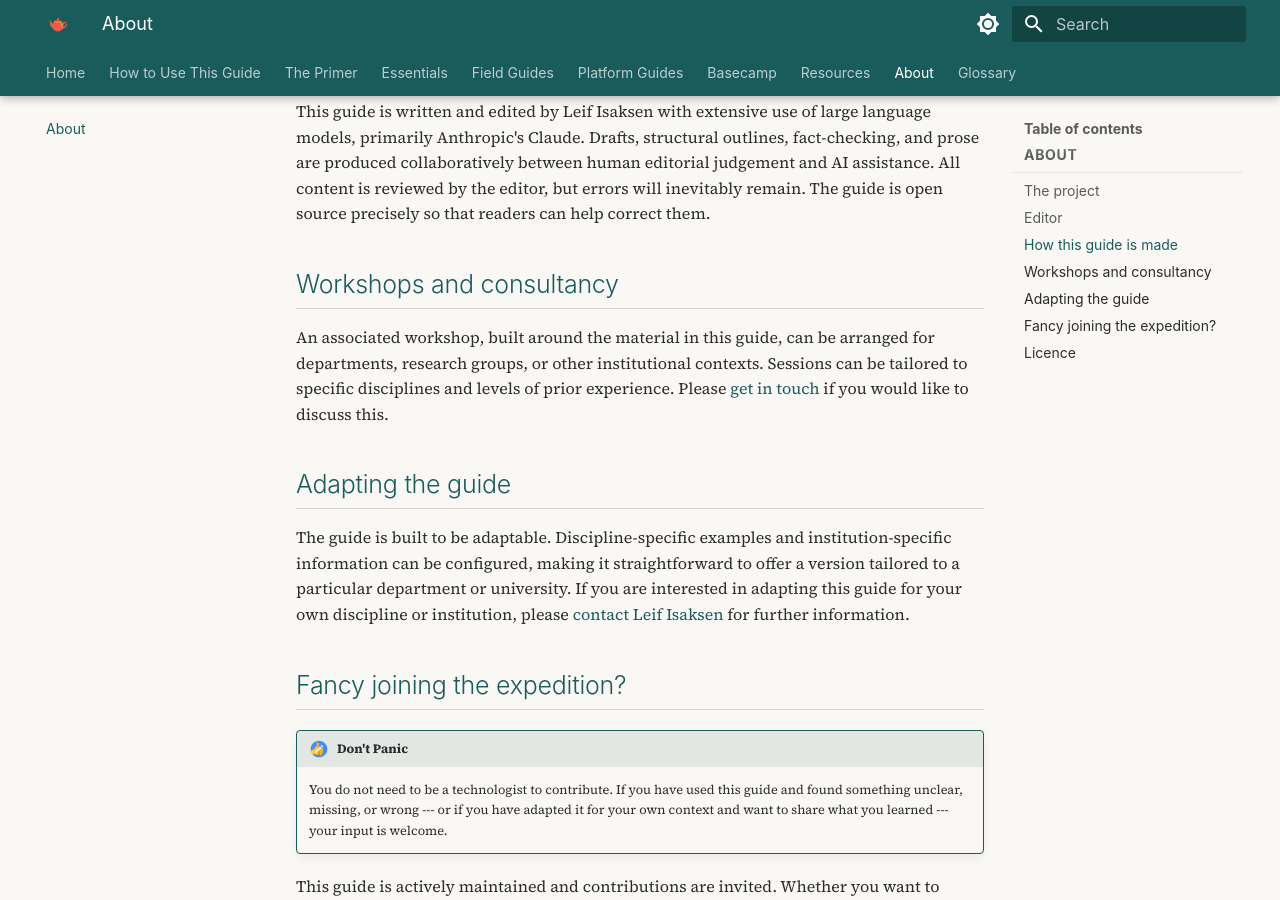
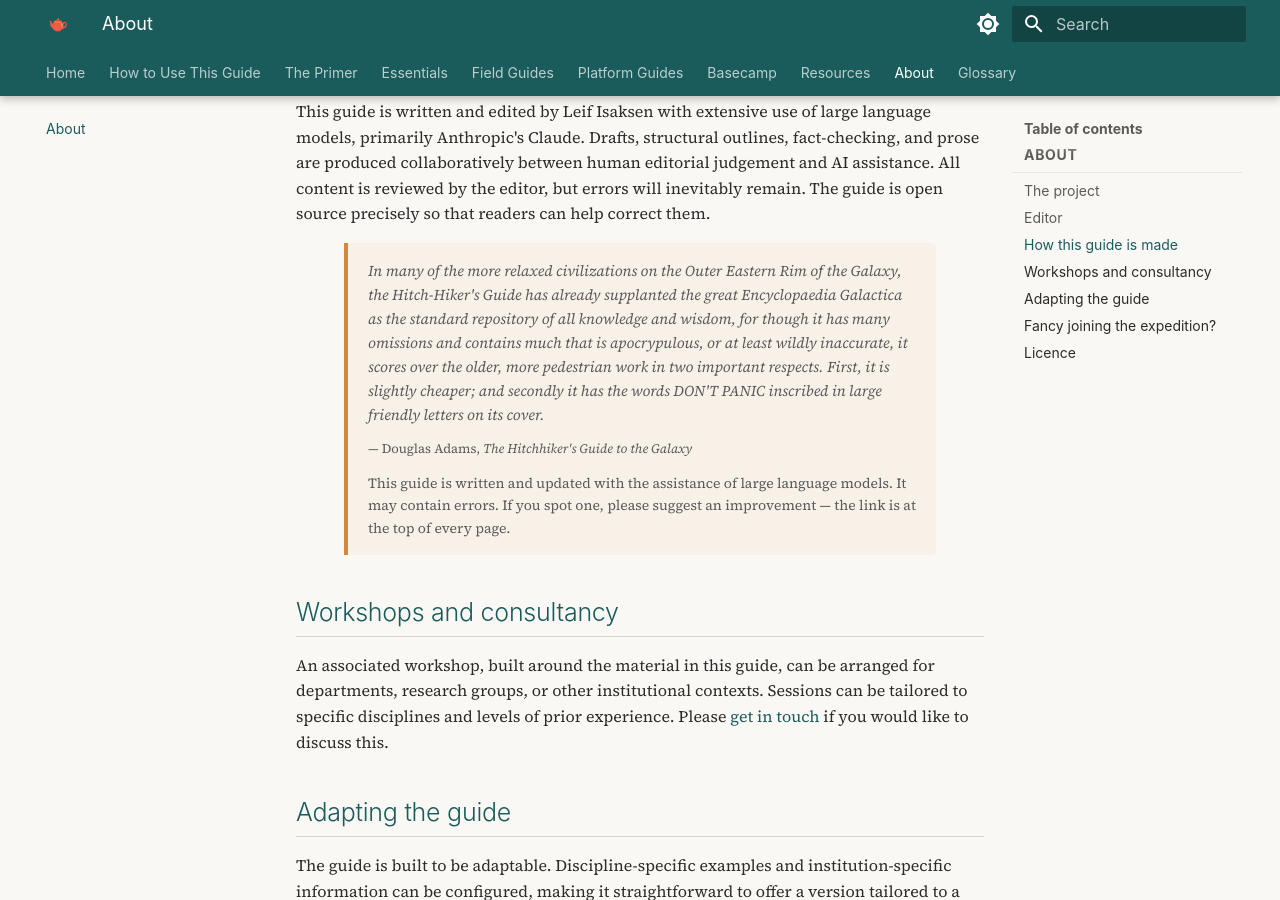
Before and after one commit to leifuss/hhg2ai, an MkDocs documentation site: the page built from docs/about/index.md, in a window 1280 px wide and 900 px high, scrolled down 789 px. Built offline with MkDocs 1.6.1 and Material for MkDocs 9.7.7, drawn with Linux system fonts in a browser that asks for light colours; comment, search, counter and statistics services are not loaded.

Commit message:
Include quote from Douglas Adams and AI assistance note
Added a blockquote from Douglas Adams and a note about the guide's use of AI assistance.

```diff
--- a/docs/about/index.md
+++ b/docs/about/index.md
@@ -24,6 +24,14 @@ University of Exeter
 ## How this guide is made
 
 This guide is written and edited by Leif Isaksen with extensive use of large language models, primarily Anthropic's Claude. Drafts, structural outlines, fact-checking, and prose are produced collaboratively between human editorial judgement and AI assistance. All content is reviewed by the editor, but errors will inevitably remain. The guide is open source precisely so that readers can help correct them.
+
+<div style="max-width: 720px; margin: 16px auto 0; padding: 0 48px;">
+<blockquote style="border-left: 4px solid #d4883a; background: rgba(212,136,58,0.06); padding: 16px 20px; margin: 0; border-radius: 0 4px 4px 0; font-size: 15px; line-height: 1.6;">
+<p style="margin: 0 0 12px 0; font-style: italic;">In many of the more relaxed civilizations on the Outer Eastern Rim of the Galaxy, the Hitch-Hiker's Guide has already supplanted the great Encyclopaedia Galactica as the standard repository of all knowledge and wisdom, for though it has many omissions and contains much that is apocrypulous, or at least wildly inaccurate, it scores over the older, more pedestrian work in two important respects. First, it is slightly cheaper; and secondly it has the words DON'T PANIC inscribed in large friendly letters on its cover.</p>
+<p style="margin: 0 0 12px 0; font-size: 13px; color: #5a5a5a;">— Douglas Adams, <em>The Hitchhiker's Guide to the Galaxy</em></p>
+<p style="margin: 0; font-size: 14px;">This guide is written and updated with the assistance of large language models. It may contain errors. If you spot one, please suggest an improvement — the link is at the top of every page.</p>
+</blockquote>
+</div>
 
 ## Workshops and consultancy
 
```
